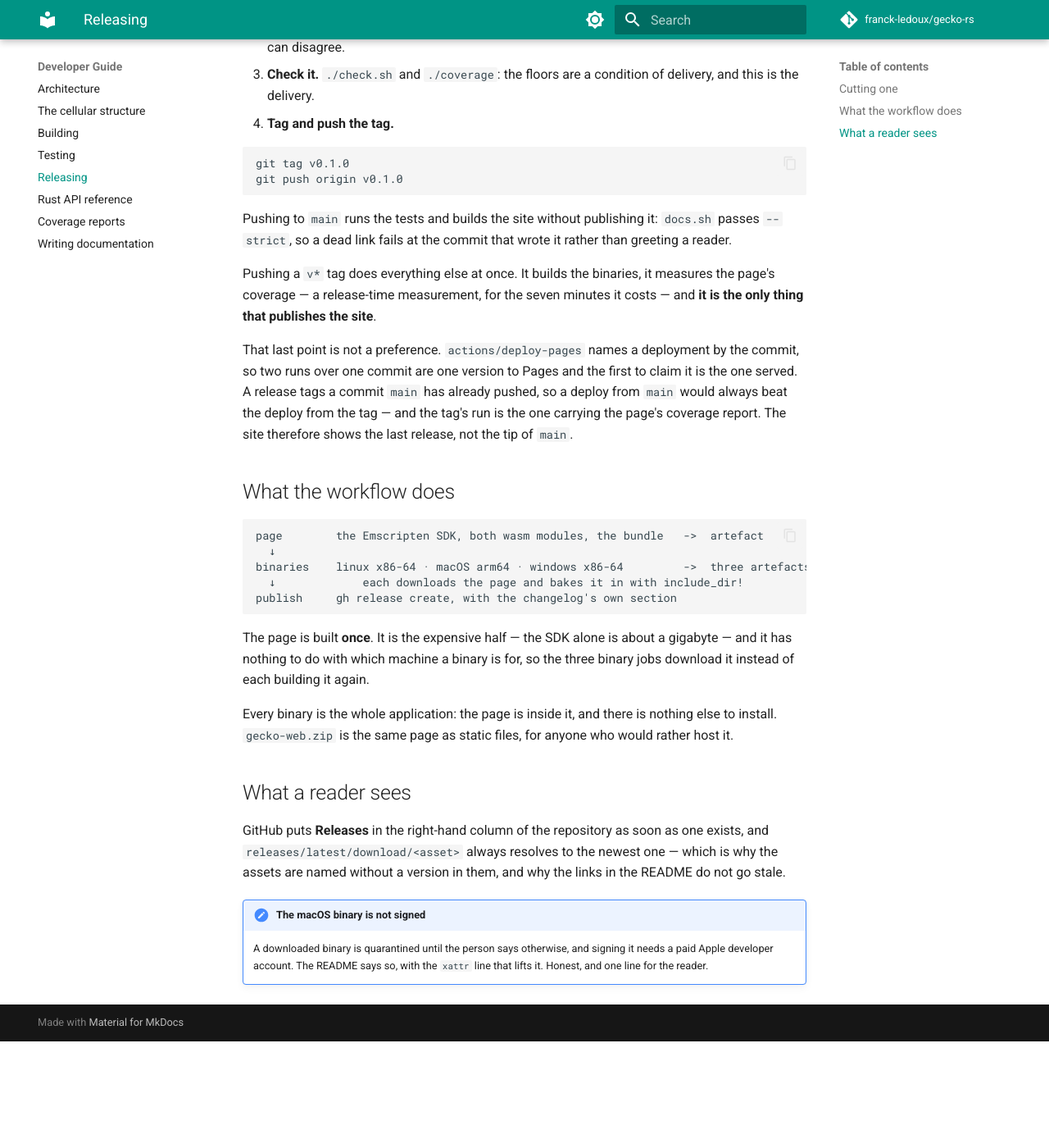
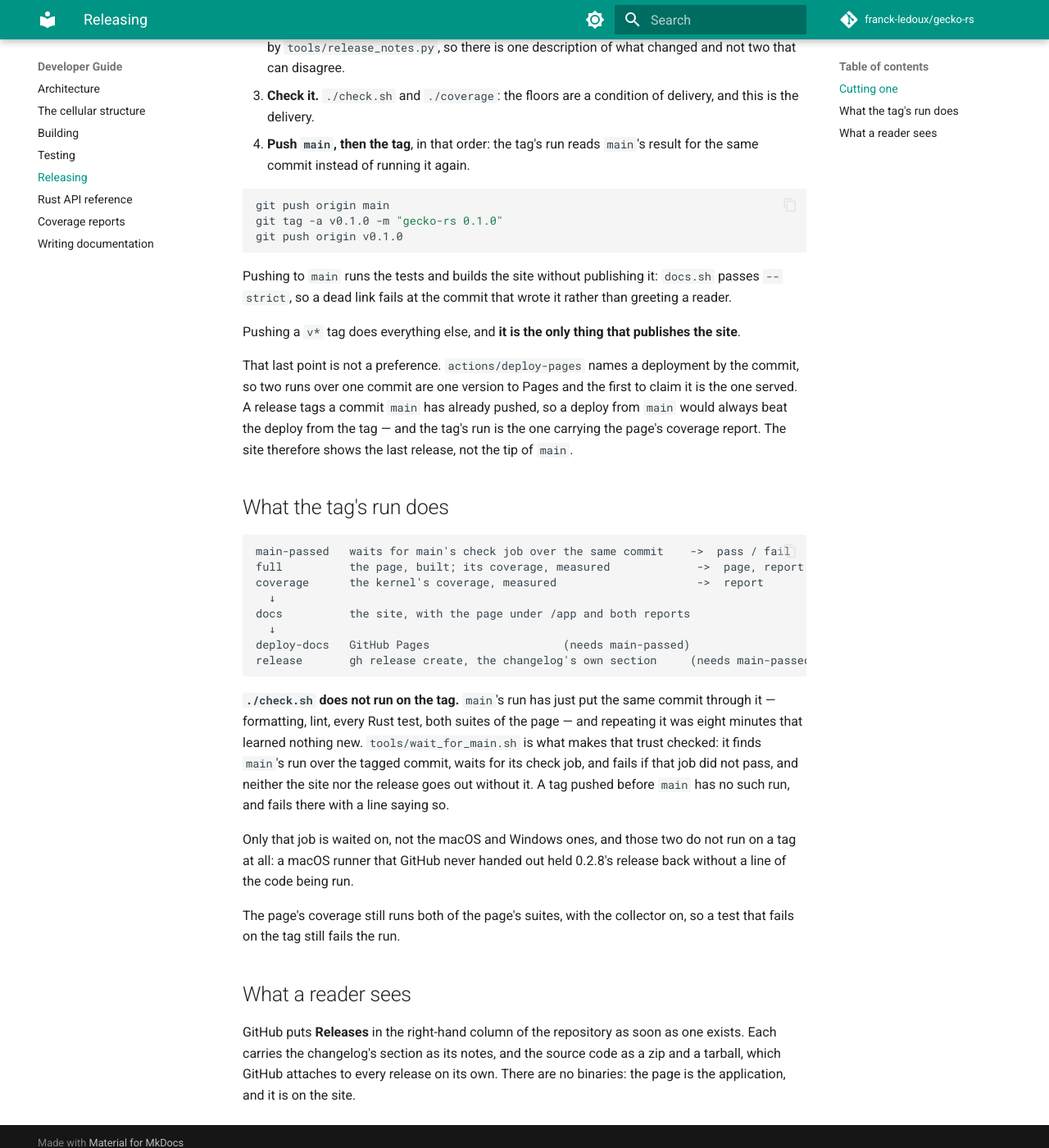
Before and after one commit to franck-ledoux/gecko-rs, an MkDocs documentation site: the page built from docs/developer-guide/releasing.md, in a window 1280 px wide and 1400 px high, scrolled down 461 px. Shown: the whole window at 82% size. Built offline with MkDocs 1.6.1 and Material for MkDocs 9.7.7, drawn with Linux system fonts in a browser that asks for light colours; comment, search, counter and statistics services are not loaded; before the commit the page ends 1731 px from its top, so only the background shows below that; some of the changed text lies outside the part shown.

Commit message:
CI: source-only releases; the tag trusts main's check
- Releases carry the changelog notes and GitHub's own source archives,
  no binaries: release.yml is gone, a release job in ci.yml replaces it.
- The tag no longer runs check.sh again. tools/wait_for_main.sh waits for
  main's check job over the same commit, and the Pages deploy and the
  release both need it to pass.
- The macOS and Windows Rust jobs skip tags and get a 20-minute timeout.
- Playwright installs the browser without --with-deps.

Co-Authored-By: Claude Opus 5.5 <noreply@anthropic.com>

````diff
--- a/docs/developer-guide/releasing.md
+++ b/docs/developer-guide/releasing.md
@@ -1,23 +1,25 @@
 # Releasing
 
-A release is what somebody can download. It is cut by hand, on purpose: it
-costs minutes and publishes something permanent, so it is never a side effect
-of a commit.
+A release is the source code at a version, with the changelog's section for
+it, and the site published from it. It is cut by hand, on purpose: it
+publishes something permanent, so it is never a side effect of a commit.
 
 ## Cutting one
 
 1. **Decide the version.** `[workspace.package] version` in `Cargo.toml` is
-   the one the binaries report, so it moves first.
+   the one the binary reports, so it moves first.
 1. **Write the changelog section.** `CHANGELOG.md`, under `## <version>`, in
    terms of what a reader can now do — not of commits. The release notes are
    that section, read straight out of the file by `tools/release_notes.py`, so
    there is one description of what changed and not two that can disagree.
 1. **Check it.** `./check.sh` and `./coverage`: the floors are a condition of
    delivery, and this is the delivery.
-1. **Tag and push the tag.**
+1. **Push `main`, then the tag**, in that order: the tag's run reads
+   `main`'s result for the same commit instead of running it again.
 
 ```bash
-git tag v0.1.0
+git push origin main
+git tag -a v0.1.0 -m "gecko-rs 0.1.0"
 git push origin v0.1.0
 ```
 
@@ -25,9 +27,8 @@ Pushing to `main` runs the tests and builds the site without publishing it:
 `docs.sh` passes `--strict`, so a dead link fails at the commit that wrote
 it rather than greeting a reader.
 
-Pushing a `v*` tag does everything else at once. It builds the binaries, it
-measures the page's coverage — a release-time measurement, for the seven
-minutes it costs — and **it is the only thing that publishes the site**.
+Pushing a `v*` tag does everything else, and **it is the only thing that
+publishes the site**.
 
 That last point is not a preference. `actions/deploy-pages` names a
 deployment by the commit, so two runs over one commit are one version to
@@ -37,32 +38,38 @@ deploy from the tag — and the tag's run is the one carrying the page's
 coverage report. The site therefore shows the last release, not the tip of
 `main`.
 
-## What the workflow does
+## What the tag's run does
 
 ```
-page        the Emscripten SDK, both wasm modules, the bundle   ->  artefact
+main-passed   waits for main's check job over the same commit    ->  pass / fail
+full          the page, built; its coverage, measured             ->  page, report
+coverage      the kernel's coverage, measured                     ->  report
   ↓
-binaries    linux x86-64 · macOS arm64 · windows x86-64         ->  three artefacts
-  ↓             each downloads the page and bakes it in with include_dir!
-publish     gh release create, with the changelog's own section
+docs          the site, with the page under /app and both reports
+  ↓
+deploy-docs   GitHub Pages                    (needs main-passed)
+release       gh release create, the changelog's own section     (needs main-passed)
 ```
 
-The page is built **once**. It is the expensive half — the SDK alone is about
-a gigabyte — and it has nothing to do with which machine a binary is for, so
-the three binary jobs download it instead of each building it again.
+**`./check.sh` does not run on the tag.** `main`'s run has just put the same
+commit through it — formatting, lint, every Rust test, both suites of the
+page — and repeating it was eight minutes that learned nothing new.
+`tools/wait_for_main.sh` is what makes that trust checked: it finds `main`'s
+run over the tagged commit, waits for its check job, and fails if that job
+did not pass, and neither the site nor the release goes out without it. A tag
+pushed before `main` has no such run, and fails there with a line saying so.
 
-Every binary is the whole application: the page is inside it, and there is
-nothing else to install. `gecko-web.zip` is the same page as static files, for
-anyone who would rather host it.
+Only that job is waited on, not the macOS and Windows ones, and those two do
+not run on a tag at all: a macOS runner that GitHub never handed out held
+0.2.8's release back without a line of the code being run.
+
+The page's coverage still runs both of the page's suites, with the collector
+on, so a test that fails on the tag still fails the run.
 
 ## What a reader sees
 
 GitHub puts **Releases** in the right-hand column of the repository as soon as
-one exists, and `releases/latest/download/<asset>` always resolves to the
-newest one — which is why the assets are named without a version in them, and
-why the links in the README do not go stale.
-
-!!! note "The macOS binary is not signed"
-    A downloaded binary is quarantined until the person says otherwise, and
-    signing it needs a paid Apple developer account. The README says so, with
-    the `xattr` line that lifts it. Honest, and one line for the reader.
+one exists. Each carries the changelog's section as its notes, and the source
+code as a zip and a tarball, which GitHub attaches to every release on its
+own. There are no binaries: the page is the application, and it is on the
+site.
````
Also changed, not shown: CHANGELOG.md (+8 -0 lines), README.md (+7 -21 lines), 3 other files.
